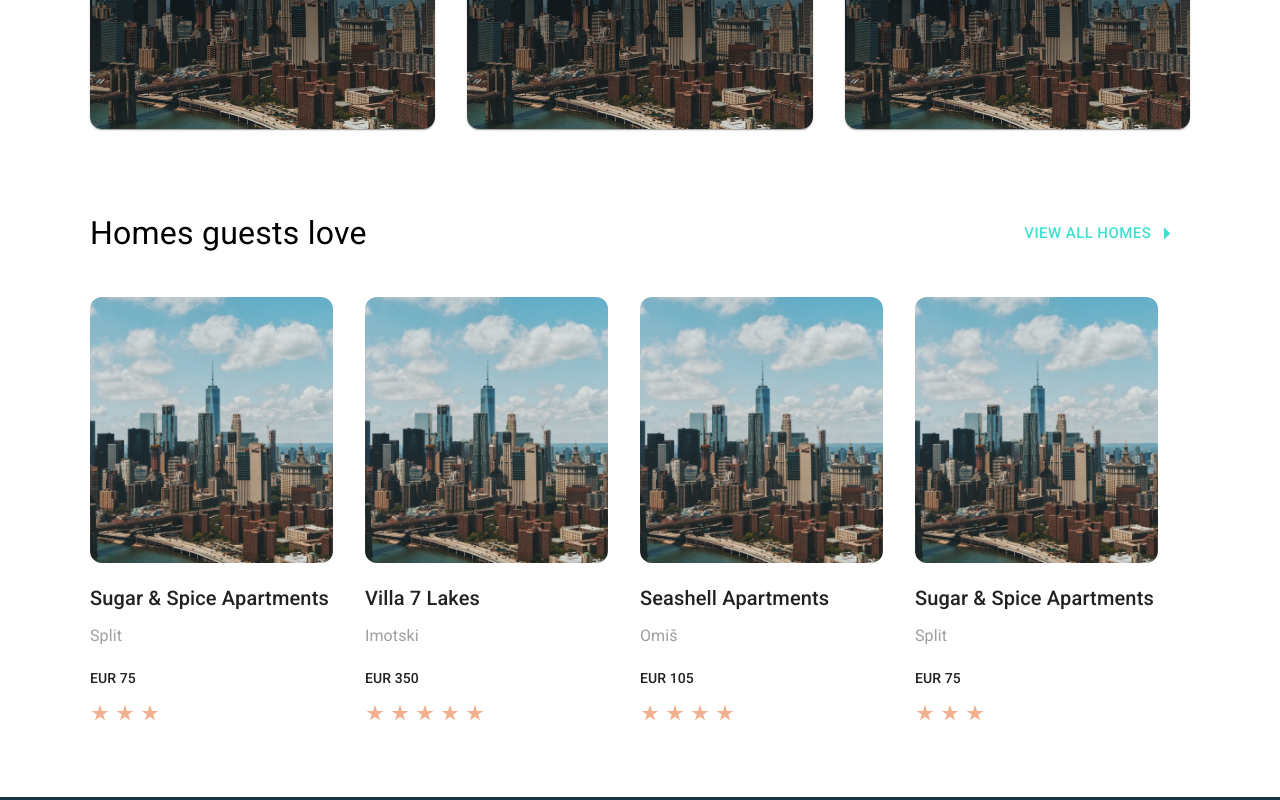
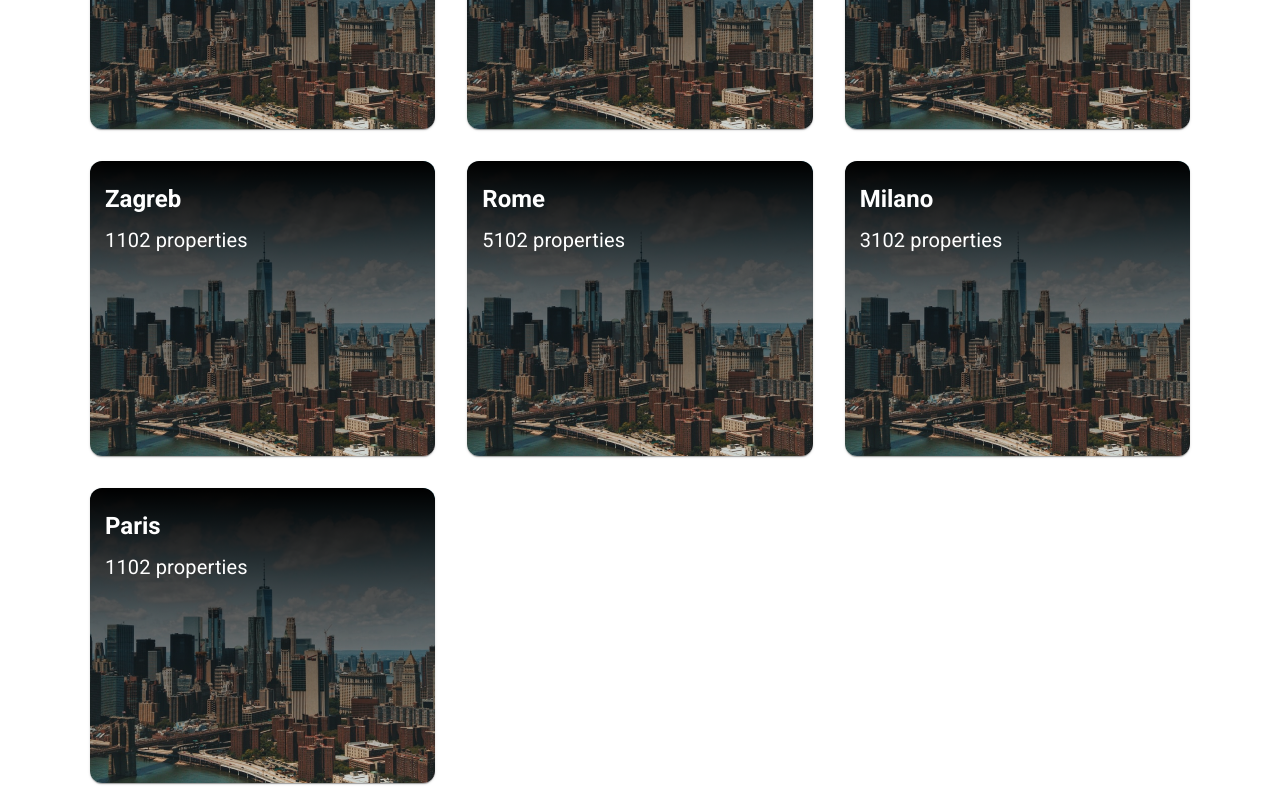
Before and after one commit to brunogrbavac/A04Devcademy2022, a React (Create React App) app in the folder a04w1/: page / in a window 1280 px wide. Shown: the part 1360-2160 px from the top of the page. Built offline with nearby package versions, Linux system fonts and the light colour scheme.

Commit message:
City cards render fixed.

```diff
--- a/a04w1/src/pages/Home.tsx
+++ b/a04w1/src/pages/Home.tsx
@@ -25,15 +25,9 @@ const Home:React.FC = () => {
                 </Box>
                 <Grid container spacing={4}>
                     {cityDefaultData.map((cityData, index) =>
-                        (index<2)?
-                        <Grid item xs={6}>
+                        <Grid item xs={6} md={index <2 ? 0:4}>
                             <CityCard city={cityData}/>
                         </Grid>
-                        :(index<5)?
-                        <Grid item xs={6} md={4}>
-                            <CityCard city={cityData}/>
-                        </Grid>
-                        :null
                     )}
                 </Grid>
 
```
